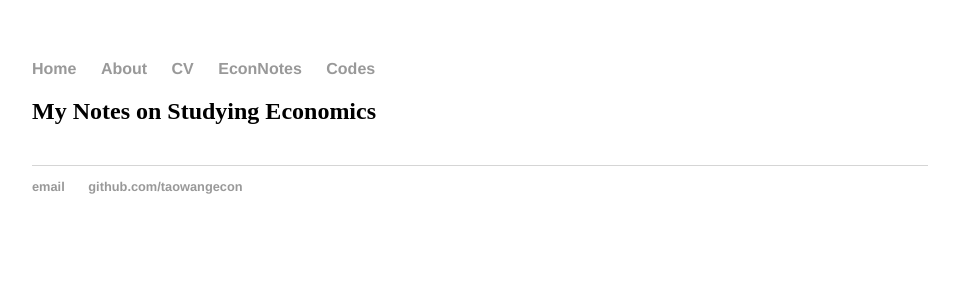
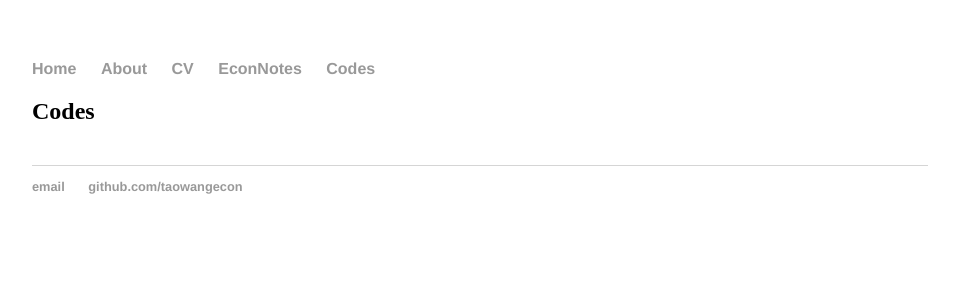
Before and after one commit to iworld1991/TaoWangEcon.github.io, a Jekyll site: the page built from code/index.html, in a window 1280 px wide. Shown: the top 300 px of the page, without its empty margins (160-1119 px from the left). Built offline with Jekyll 4.4.1, drawn with Linux system fonts in a browser that asks for light colours.

Commit message:
Update index.html

```diff
--- a/code/index.html
+++ b/code/index.html
@@ -1,6 +1,6 @@
 ---
 layout: default
-title: My Notes on Studying Economics
+title: Codes
 ---
 	<h2>{{ page.title }}</h2>
 	<ul class="posts">
```
